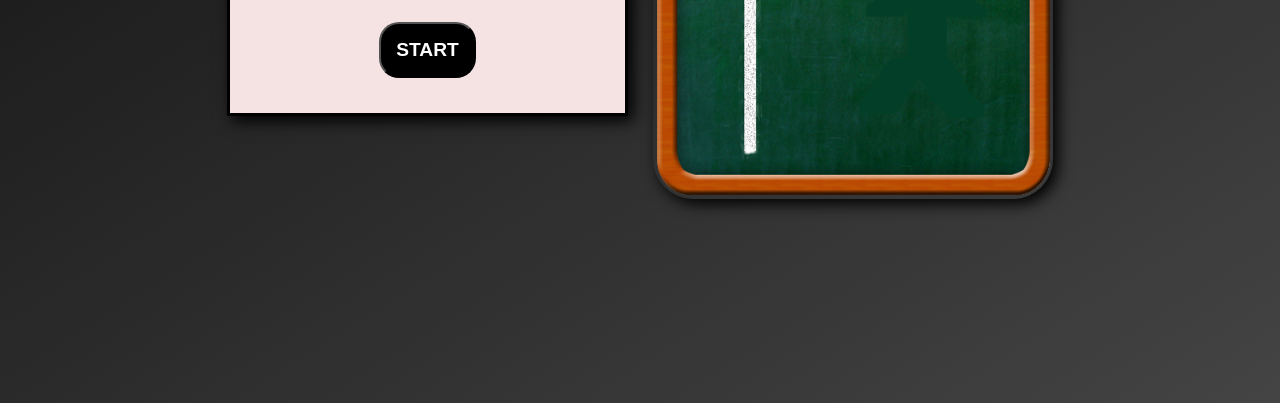
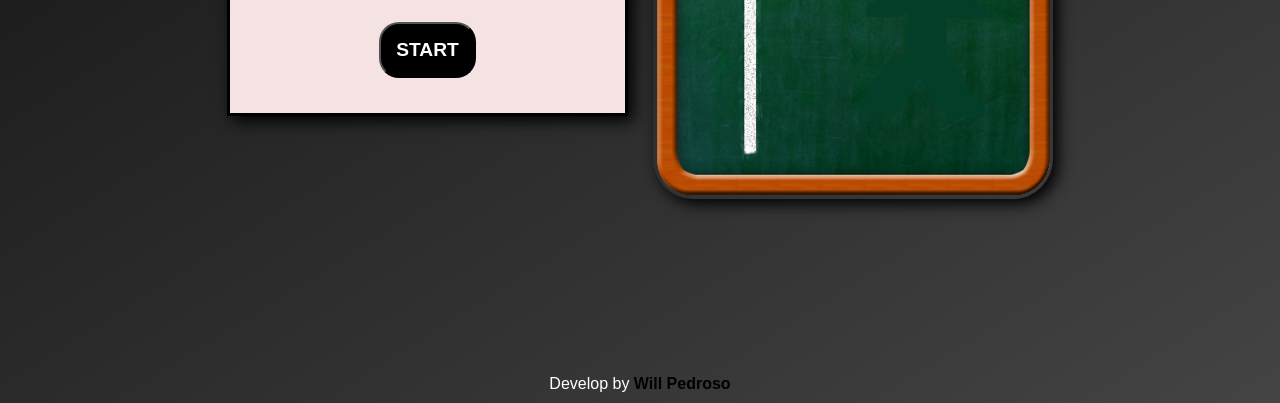
Before and after one commit to willypedroso/hangman-game, a plain HTML site: page index.html in a window 1280 px wide. Shown: the part 397-800 px from the top of the page. Drawn offline with Linux system fonts and the light colour scheme; a web font is replaced by a local one.

Commit message:
add footer

```diff
--- a/index.html
+++ b/index.html
@@ -32,6 +32,9 @@
     <div id="hangman">
         <img id="hangmanImage" src="./images/hangman-0-errors.png" alt="The Hangman">
     </div>
+    <footer>
+        <p>Develop by <a href="https://github.com/willypedroso" target="_blank" rel="noreferrer noopener">Will Pedroso</a></p>
+    </footer>
 </body>
 <script src="./script.js"></script>
 </html>
--- a/style.css
+++ b/style.css
@@ -134,3 +134,21 @@ input {
     color: #fff;
     border-radius: 20px;
 }
+
+footer {
+    position: fixed;
+    bottom: 10px;
+    text-align: center;
+    font-size: 1rem;
+}
+
+footer a {
+    color: #000;
+    text-decoration: none;
+    font-weight: bolder;
+}
+
+footer a:hover {
+    color: rgb(0, 104, 0);
+    text-shadow: 1px 1px 1px black;
+}
```
